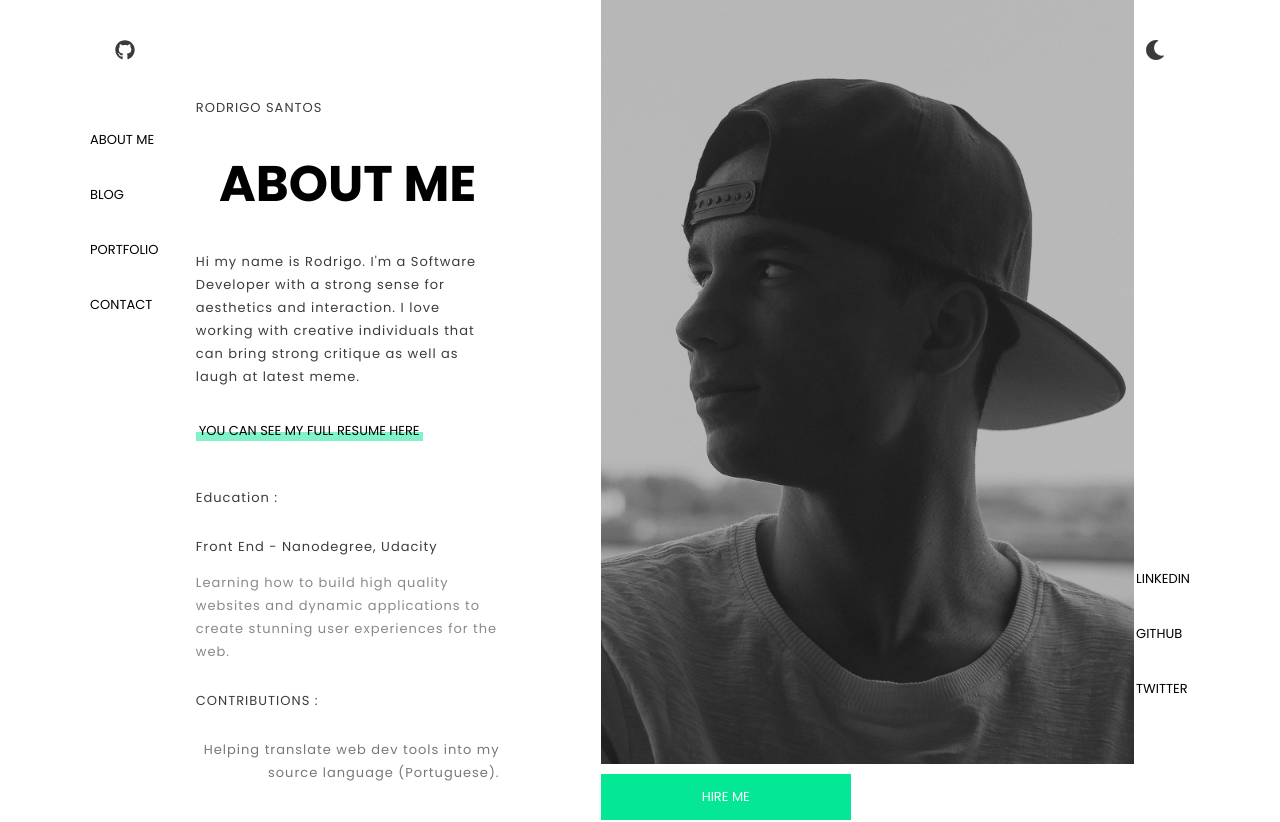
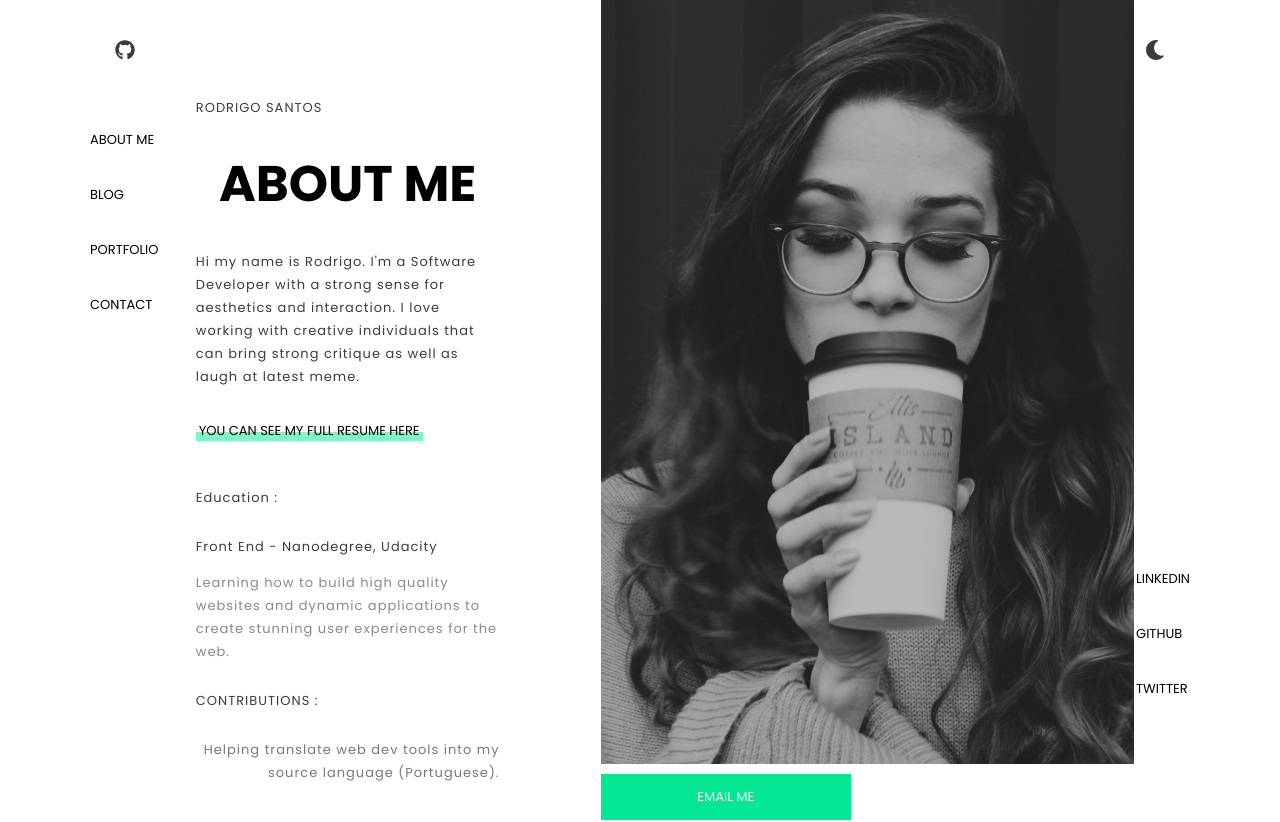
Before and after one commit to rodsnts/rsantos-portfolio, a React (Create React App) app: page /portfolio in a window 1280 px wide. Shown: the top 822 px of the page. Built offline with nearby package versions, Linux system fonts and the light colour scheme.

Commit message:
routes render

```diff
--- a/src/App.jsx
+++ b/src/App.jsx
@@ -26,8 +26,10 @@ function App() {
           <Navbar />
 
           <div className="main">
-            <Route path="/" component={AboutMe} />
-            <Route path="/portfolio" component={Portfolio} />
+            <Switch>
+              <Route path="/" exact component={AboutMe} />
+              <Route path="/portfolio" component={Portfolio} />
+            </Switch>
           </div>
 
           <Social />
--- a/src/App.scss
+++ b/src/App.scss
@@ -216,15 +216,6 @@ ul {
   }
 }
 
-.picture {
-  height: 764px;
-  width: 533px;
-  background-image: url(./img/photo1.jpg);
-  background-size: cover;
-  background-position: center;
-  filter: grayscale(100%) contrast(90%) brightness(0.8);
-}
-
 .mark {
   background: linear-gradient(
     0deg,
--- a/src/components/MainPicture/MainPicture.jsx
+++ b/src/components/MainPicture/MainPicture.jsx
@@ -1,7 +1,18 @@
 import React from "react";
 
 const MainPicture = (props) => {
-  return <section className="picture"></section>;
+  return (
+    <section
+      style={{
+        backgroundImage: `url(${props.imgURL})`,
+        width: "533px",
+        height: "764px",
+        backgroundSize: "cover",
+        backgroundPosition: "center",
+        filter: "grayscale(100%) contrast(90%) brightness(0.8)",
+      }}
+    ></section>
+  );
 };
 
 export default MainPicture;
--- a/src/pages/AboutMe.jsx
+++ b/src/pages/AboutMe.jsx
@@ -5,7 +5,9 @@ import Gap from "../components/Gap/Gap";
 import MainPicture from "../components/MainPicture/MainPicture";
 import ButtonPrimary from "../components/ButtonPrimary/ButtonPrimary";
 
-const Portfolio = () => {
+import Photo1 from "../img/photo1.jpg";
+
+const AboutMe = () => {
   return (
     <main className="content">
       <About />
@@ -13,11 +15,11 @@ const Portfolio = () => {
       <Gap space="10" />
 
       <div className="container2">
-        <MainPicture />
+        <MainPicture imgURL={Photo1} />
         <ButtonPrimary text="hire me" />
       </div>
     </main>
   );
 };
 
-export default Portfolio;
+export default AboutMe;
--- a/src/pages/Portfolio.jsx
+++ b/src/pages/Portfolio.jsx
@@ -5,7 +5,9 @@ import Gap from "../components/Gap/Gap";
 import MainPicture from "../components/MainPicture/MainPicture";
 import ButtonPrimary from "../components/ButtonPrimary/ButtonPrimary";
 
-const AboutMe = () => {
+import Photo from "../img/photo.jpg";
+
+const Portfolio = () => {
   return (
     <main className="content">
       <About />
@@ -13,11 +15,11 @@ const AboutMe = () => {
       <Gap space="10" />
 
       <div className="container2">
-        <MainPicture />
+        <MainPicture imgURL={Photo} />
         <ButtonPrimary text="email me" />
       </div>
     </main>
   );
 };
 
-export default AboutMe;
+export default Portfolio;
```
